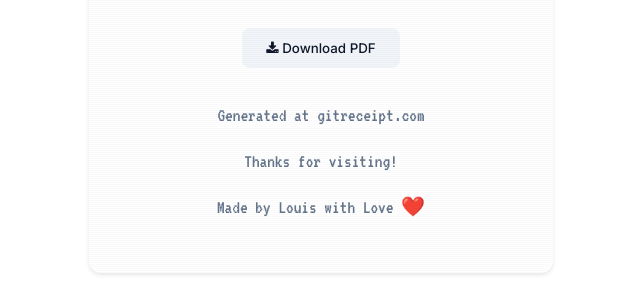
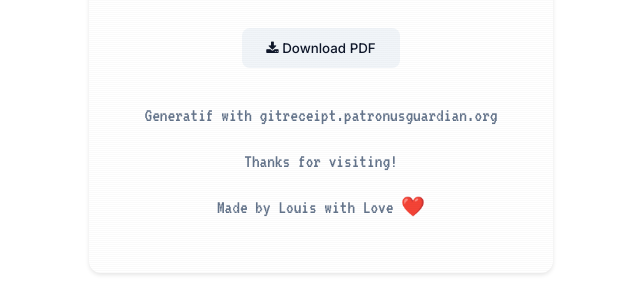
Before and after one commit to LouisMasson/Github_ReceiptGenerator, a Flask app: page / in a window 1280 px wide. Shown: the part 954-1235 px from the top of the page, without its empty margins (319-959 px from the left). Run offline with Flask 3, Linux system fonts and the light colour scheme.

Commit message:
Agent query: 1. Is the new generation text "Generatif with gitreceipt.patronusguardian.org" visible in both the web page and PDF export? 2. Does the PDF export functionality continue to work correctly?

```diff
--- a/templates/index.html
+++ b/templates/index.html
@@ -66,7 +66,7 @@
                             <button id="download-pdf" class="btn btn-secondary">
                                 <i class="fa fa-download"></i> Download PDF
                             </button>
-                            <p>Generated at gitreceipt.com</p>
+                            <p>Generatif with gitreceipt.patronusguardian.org</p>
                             <p>Thanks for visiting!</p>
                             <p>Made by Louis with Love ❤️</p>
                         </div>
--- a/templates/pdf_receipt.html
+++ b/templates/pdf_receipt.html
@@ -66,7 +66,7 @@
 
         <div class="receipt-footer">
             <div class="divider">********************************</div>
-            <p>Generated at gitreceipt.com</p>
+            <p>Generatif with gitreceipt.patronusguardian.org</p>
             <p>Thanks for visiting!</p>
             <p>Made by Louis with Love ❤️</p>
         </div>
```
